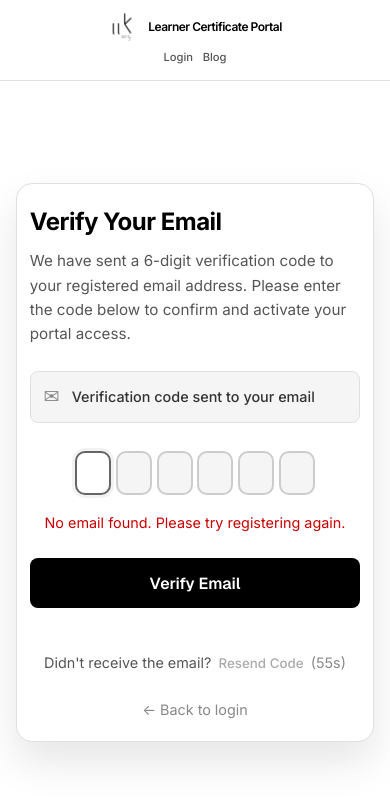
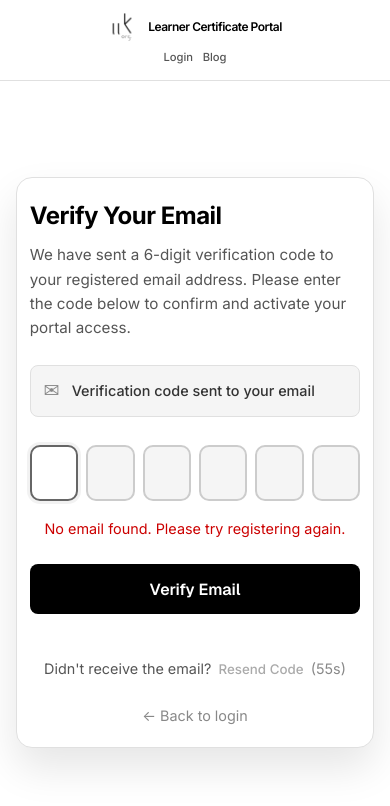
Before and after one commit to IIK-Organisation-NPO/IIK-portal-platform, a React (Vite) app: page /verify-email in a window 390 px wide. Shown: the top 806 px of the page. Built offline with nearby package versions, Linux system fonts and the light colour scheme; no server answers; a web font is replaced by a local one.

Commit message:
Fixed input boxes for verify OTP and email verification

```diff
--- a/src/components/auth/VerifyEmail.jsx
+++ b/src/components/auth/VerifyEmail.jsx
@@ -257,6 +257,7 @@ const VerifyEmail = () => {
               <input
                 key={index}
                 type="text"
+                inputMode="numeric"
                 maxLength="1"
                 value={digit}
                 onChange={(e) => handleChange(index, e.target.value)}
--- a/src/components/auth/VerifyOTP.jsx
+++ b/src/components/auth/VerifyOTP.jsx
@@ -370,6 +370,7 @@ const VerifyOTP = () => {
                           key={index}
                           ref={(el) => (inputRefs.current[index] = el)}
                           type="text"
+                          inputMode="numeric"
                           maxLength={1}
                           value={digit}
                           onChange={(e) => handleChange(index, e.target.value)}
--- a/src/styles/components/VerifyEmail.css
+++ b/src/styles/components/VerifyEmail.css
@@ -131,20 +131,33 @@
 /* ===== CODE INPUT STYLES ===== */
 .verify-email-container .code-input-group {
   display: flex;
-  gap: 0.6rem;
+  gap: clamp(0.3rem, 2vw, 0.6rem);
   justify-content: center;
+  width: 100%;
   margin-bottom: 1.5rem;
 }
 
-/* Individual digit input fields */
+/* Individual digit input fields.
+   Boxes share the row width (capped at 52px) so they fit any screen.
+   padding: 0 is required: EmailComposerModal.css gives every input[type='text']
+   10px 14px of padding, which squeezed the digit out of the box on phones.
+   Font stays >= 16px so iOS Safari doesn't zoom in on focus. */
 .verify-email-container .code-input {
-  width: 52px;
-  height: 60px;
+  flex: 1 1 0;
+  min-width: 0;
+  max-width: 52px;
+  height: auto;
+  aspect-ratio: 52 / 60;
+  padding: 0;
+  box-sizing: border-box;
+  line-height: 1;
+  -webkit-appearance: none;
+  appearance: none;
   background: #f5f5f5; /* Changed from #1a1a1a to light grey */
   border: 2px solid #cccccc; /* Changed from #333 to light border */
   border-radius: 10px;
   color: #000000; /* Changed from #fff to #000 */
-  font-size: 1.8rem;
+  font-size: clamp(1rem, 6vw, 1.8rem);
   font-weight: 600;
   text-align: center;
   outline: none;
@@ -393,12 +406,6 @@
   .verify-email-container .verify-card {
     padding: 2rem 1.5rem;
   }
-
-  .verify-email-container .code-input {
-    width: 48px;
-    height: 56px;
-    font-size: 1.6rem;
-  }
 }
 
 /* Small mobile devices (phones) */
@@ -426,16 +433,6 @@
     font-size: 1.5rem;
   }
 
-  .verify-email-container .code-input {
-    width: 42px;
-    height: 50px;
-    font-size: 1.4rem;
-  }
-
-  .verify-email-container .code-input-group {
-    gap: 0.4rem;
-  }
-
   .verify-email-container .success-modal {
     padding: 2rem 1.5rem;
   }
@@ -447,15 +444,6 @@
 
 /* Extra small mobile devices */
 @media (max-width: 400px) {
-  .verify-email-container .code-input {
-    width: 36px;
-    height: 44px;
-    font-size: 1.2rem;
-  }
-  .verify-email-container .code-input-group {
-    gap: 0.3rem;
-  }
-
   .verify-email-container .header-logo img {
     height: 28px;
   }
@@ -492,13 +480,11 @@
   }
 
   .verify-email-container .code-input {
-    width: 38px;
-    height: 44px;
+    max-width: 40px;
     font-size: 1.2rem;
   }
 
   .verify-email-container .code-input-group {
-    gap: 0.3rem;
     margin-bottom: 0.8rem;
   }
 
--- a/src/styles/components/forgotpassword.css
+++ b/src/styles/components/forgotpassword.css
@@ -264,21 +264,29 @@
    ============================================================ */
 .otp-input-container {
   display: flex;
-  gap: 0.75rem;
+  gap: clamp(0.3rem, 2vw, 0.75rem);
   justify-content: center;
+  width: 100%;
   margin: 0.5rem 0 1rem;
 }
 
 /* Scoped with .otp-input-box so global `.form-group input` rules from other
-   pages (padding, width: 100%) can't override these and clip the digit. */
+   pages (padding, width: 100%) can't override these and clip the digit.
+   Boxes share the row width (capped at 52px), so they shrink on any screen
+   instead of relying on breakpoints. Font stays >= 16px so iOS doesn't zoom. */
 .otp-input-container input.otp-input-box {
-  flex: 0 0 auto;
-  width: 52px;
-  height: 60px;
+  flex: 1 1 0;
+  min-width: 0;
+  max-width: 52px;
+  height: auto;
+  aspect-ratio: 52 / 60;
   padding: 0;
   font-family: inherit;
   text-align: center;
-  font-size: 1.5rem;
+  line-height: 1;
+  -webkit-appearance: none;
+  appearance: none;
+  font-size: clamp(1rem, 5vw, 1.5rem);
   font-weight: 600;
   border: 2px solid #cccccc;
   border-radius: 8px;
@@ -396,16 +404,6 @@
     justify-content: center;
   }
 
-  .otp-input-container {
-    gap: 0.6rem;
-  }
-
-  .otp-input-container input.otp-input-box {
-    width: 44px;
-    height: 52px;
-    font-size: 1.25rem;
-  }
-
   .forgot-password-card h2,
   .verify-otp-card h2,
   .reset-password-card h2 {
@@ -448,14 +446,7 @@
     font-size: 0.85rem;
   }
 
-  .otp-input-container {
-    gap: 0.4rem;
-  }
-
   .otp-input-container input.otp-input-box {
-    width: 38px;
-    height: 46px;
-    font-size: 1rem;
     border-radius: 6px;
   }
 
```
